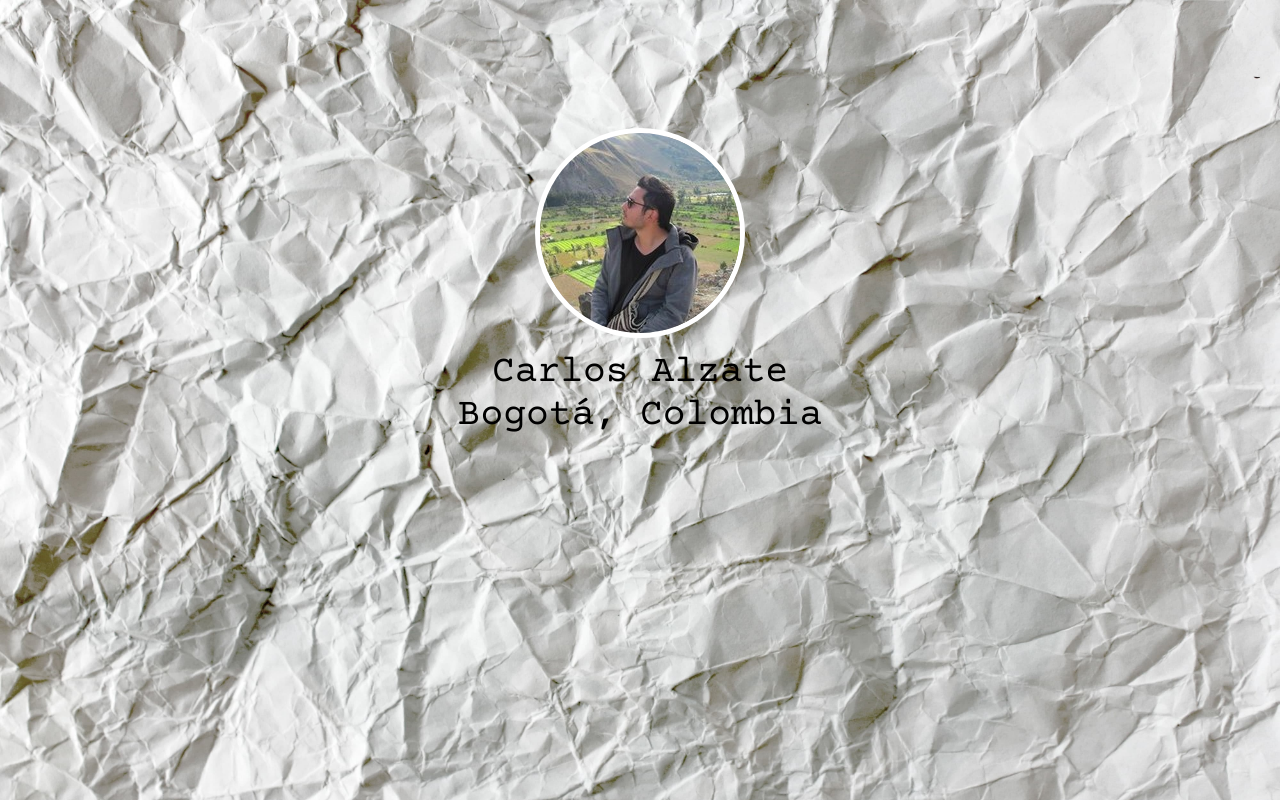
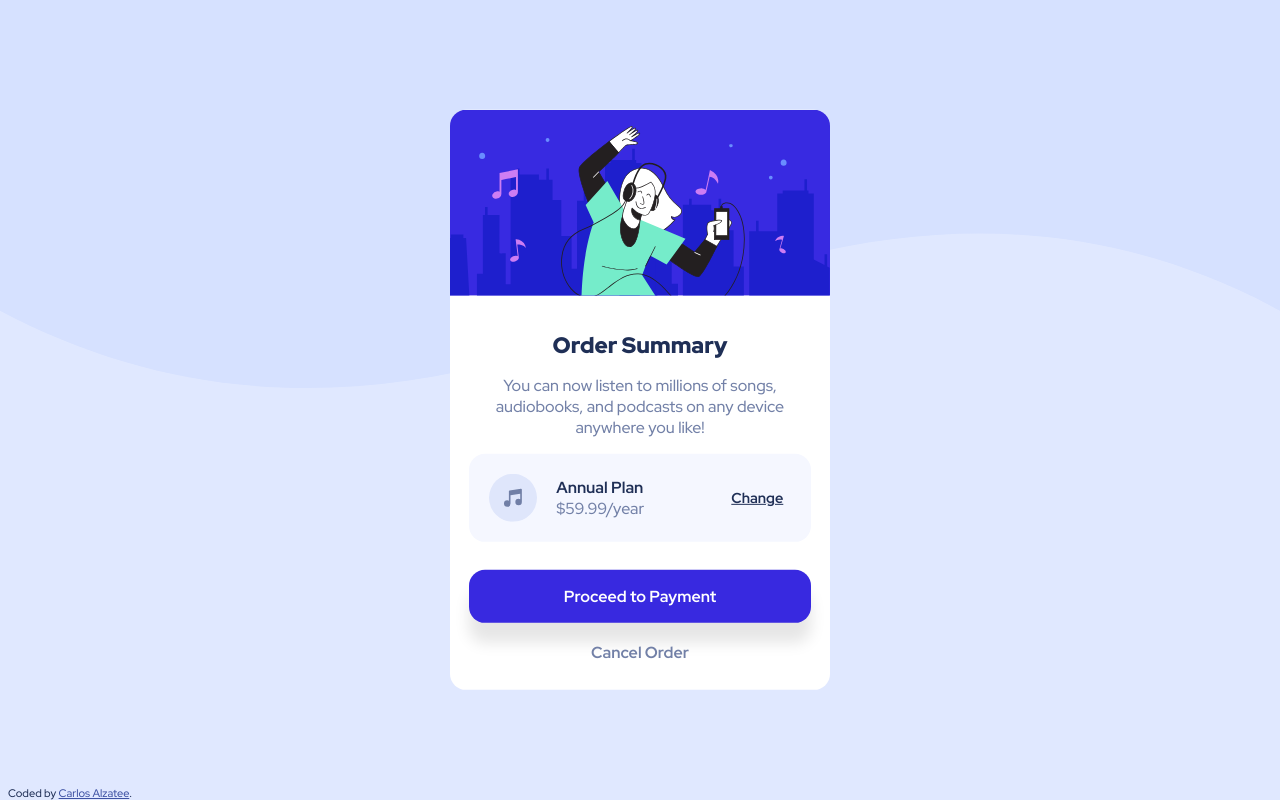
Before and after one commit to carlosalzatep/carlosalzatep.github.io, a plain HTML site: page index.html in a window 1280 px wide. Drawn offline with nearby package versions, Linux system fonts and the light colour scheme.

Commit message:
FrontEnd Mentors Challengue

```diff
--- a/index.html
+++ b/index.html
@@ -1,44 +1,35 @@
 <!DOCTYPE html>
-<html>
-    <head>
-        <meta charset="utf-8">
-        <meta http-equiv="X-UA-Compatible" content="IE=edge">
-        <title>Mi Página GitHub</title>
-        <meta name="description" content="">
-        <meta name="viewport" content="width=device-width, initial-scale=1">
-
-        <link href="https://fonts.googleapis.com/css?family=Courier+Prime:400,700&display=swap&subset=latin-ext" rel="stylesheet">
-
-
-        <style>
-        body{
-            background-image: url("bg.jpg");
-            background-position: top center;
-            background-size:cover;
-            background-repeat: no-repeat;
-
-            font-family: 'Courier Prime', monospace;
-            color:black;
-            font-size: 38px;
-            text-align: center;
-
-            margin-top: 10%;;
-        }
-
-        .redonda {
-            width:200px;
-            height:200px;
-            border: 5px solid white;
-            border-radius:150px;
-        }
-
-        </style>
-    </head>
-    <body>
-
-        <div><img class="redonda" src="me.jpg"></div>
-        <div>Carlos Alzate</div>
-        <div>Bogotá, Colombia</div>
-
-    </body>
+<html lang="en">
+<head>
+  <meta charset="UTF-8">
+  <meta name="viewport" content="width=device-width, initial-scale=1.0"> <!-- displays site properly based on user's device -->
+  <link rel="icon" type="image/png" sizes="32x32" href="./src/images/favicon-32x32.png">
+  <title>Frontend Mentor | Order summary card</title>
+  <link rel="stylesheet" href="./src/style.css" class="stylesheet">
+</head>
+<body>
+  <main class="card border--round">
+    <img src="./src/images/illustration-hero.svg" alt="Person listening music" class="card__img" />
+    <div class="content">
+      <h1>Order Summary</h1>
+      <p>You can now listen to millions of songs, audiobooks, and podcasts on any
+      device anywhere you like!</p>
+      <div class="content__plan border--round">
+        <img src="./src/images/icon-music.svg" alt="Music icon"/>
+        <div class="plan__desc">
+          <h2>Annual Plan</h2>
+          <p>$59.99/year</p>
+        </div>
+        <a class="plan_change" href="">Change</a>
+      </div>
+      <div class="cta">
+        <button class="cta_proceed border--round">Proceed to Payment</button>
+        <a class="cta_cancel" href="">Cancel Order</a>
+      </div>
+    </div>
+  </main>
+  <footer class="attribution">
+    Coded by <a href="#">Carlos Alzatee</a>.
+  </footer>
+</body>
 </html>
--- /dev/null
+++ b/src/style.css
@@ -0,0 +1,154 @@
+@import url('https://fonts.googleapis.com/css2?family=Red+Hat+Display:wght@500;700;900&display=swap');
+
+:root {
+    --primary1: hsl(225, 100%, 94%);
+    --primary2: hsl(245, 75%, 52%);
+    --neutral-1: hsl(225, 100%, 98%);
+    --neutral-2: hsl(224, 23%, 55%);
+    --neutral-3: hsl(223, 47%, 23%);
+}
+
+html, body, div, button {
+    box-sizing: border-box;
+    color: var(--neutral-3);
+    display: block;
+    font-family: 'Red Hat Display', sans-serif;
+    font-size: 16px;
+}
+
+body {
+    background-color: var(--primary1);
+    background-image: url('./images/pattern-background-mobile.svg');
+    background-repeat: no-repeat;
+    background-size: cover;
+}
+
+img {
+    border: 0;
+    display: block;
+    max-width: 100%;
+}
+
+h1 {
+    font-size: 1.4rem;
+    font-weight: 900;
+}
+h2 {
+    font-size: 1rem;
+}
+p {
+    font-size: 1rem;
+    color: var(--neutral-2);
+    margin: 0;
+}
+.border--round {
+    border-radius: 1rem;
+}
+
+.card {
+    background-color: white;
+    min-width: 320px;
+    max-width: 380px;
+    padding-bottom: .5rem;
+    position: absolute;
+    top: 50%;
+    left: 50%;
+    transform: translate(-50%, -50%);
+}
+
+.card__img {
+    border-radius: 1rem 1rem 0 0;
+    max-width: 100%;
+}
+
+.content {
+    padding: 1.2rem 1.2rem;
+    text-align: center;
+}
+
+.content>p {
+    padding: 0 1em;
+}
+
+.content__plan {
+    align-content: center;
+    align-items: center;
+    background-color: var(--neutral-1);
+    display: grid;
+    grid-template-columns: 1fr 2.5fr 1fr;
+    justify-content: space-between;
+    margin: 1em auto;
+    padding: 1.25em;
+}
+
+.plan__desc {
+    text-align: left;
+    padding-left: 1em;
+}
+
+.plan__desc h2 {
+    margin: 0;
+}
+
+.plan_change {
+    color: var(--neutral-3);
+    font-weight: 600;
+    font-size: 0.9em;
+}
+
+.plan_change:hover {
+    color: var(--neutral-2);
+    text-decoration: none;
+}
+
+.cta {
+    padding-top: 0.75em;
+}
+
+.cta button, .cta a {
+    cursor: pointer;
+    display: block;
+    width: 100%;
+    text-align: center;
+}
+
+.cta_proceed {
+    background-color: var(--primary2);
+    border: 0;
+    box-shadow: 0px 20px 15px rgb(0 0 0 / 10%);
+    color: white;
+    font-weight: 600;
+    padding: 1em;
+}
+
+.cta_proceed:hover {
+    background-color: var(--neutral-2);
+}
+
+.cta_cancel {
+    color: var(--neutral-2);
+    margin: auto;
+    margin-top: 1.2em;
+    font-weight: bold;
+    text-decoration: none;
+}
+
+.cta_cancel:hover {
+    color: var(--neutral-3);
+}
+
+footer {
+    position: absolute;
+    bottom: 0;
+}
+.attribution { font-size: 11px; text-align: center; }
+.attribution a { color: hsl(228, 45%, 44%); }
+
+@media (min-width: 720px) {
+    body {
+        background-image: url('./images/pattern-background-desktop.svg');
+    }
+    .plan__desc {
+        padding-left: 0;
+    }
+}
```
Also changed, not shown: bg.jpg (deleted), design/active-states.jpg (added), design/desktop-design.jpg (added), design/desktop-preview.jpg (added), design/mobile-design.jpg (added), me.jpg (deleted), src/images/favicon-32x32.png (added), src/images/icon-music.svg (added), src/images/illustration-hero.svg (added), src/images/pattern-background-desktop.svg (added), src/images/pattern-background-mobile.svg (added), 4 other files.
